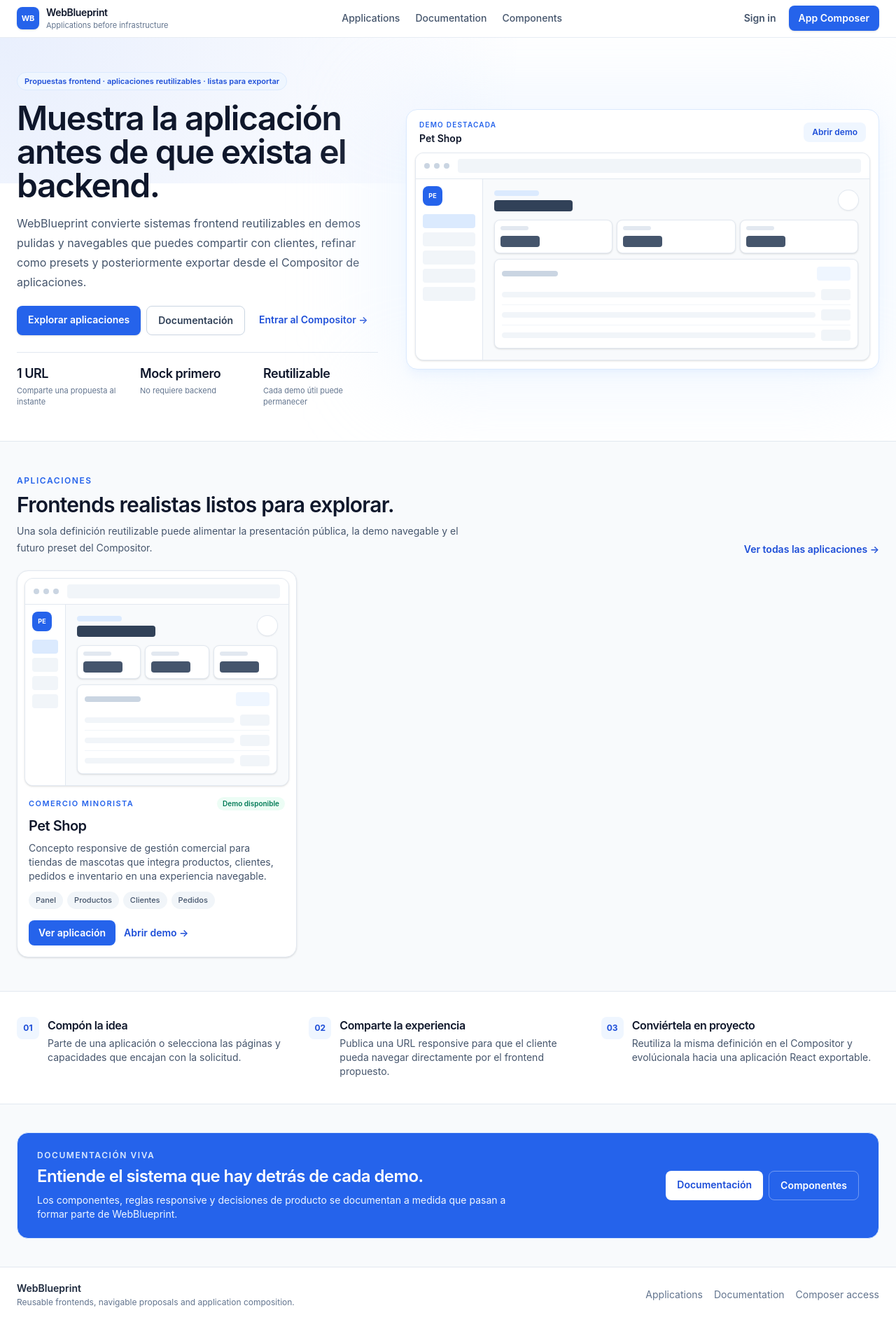
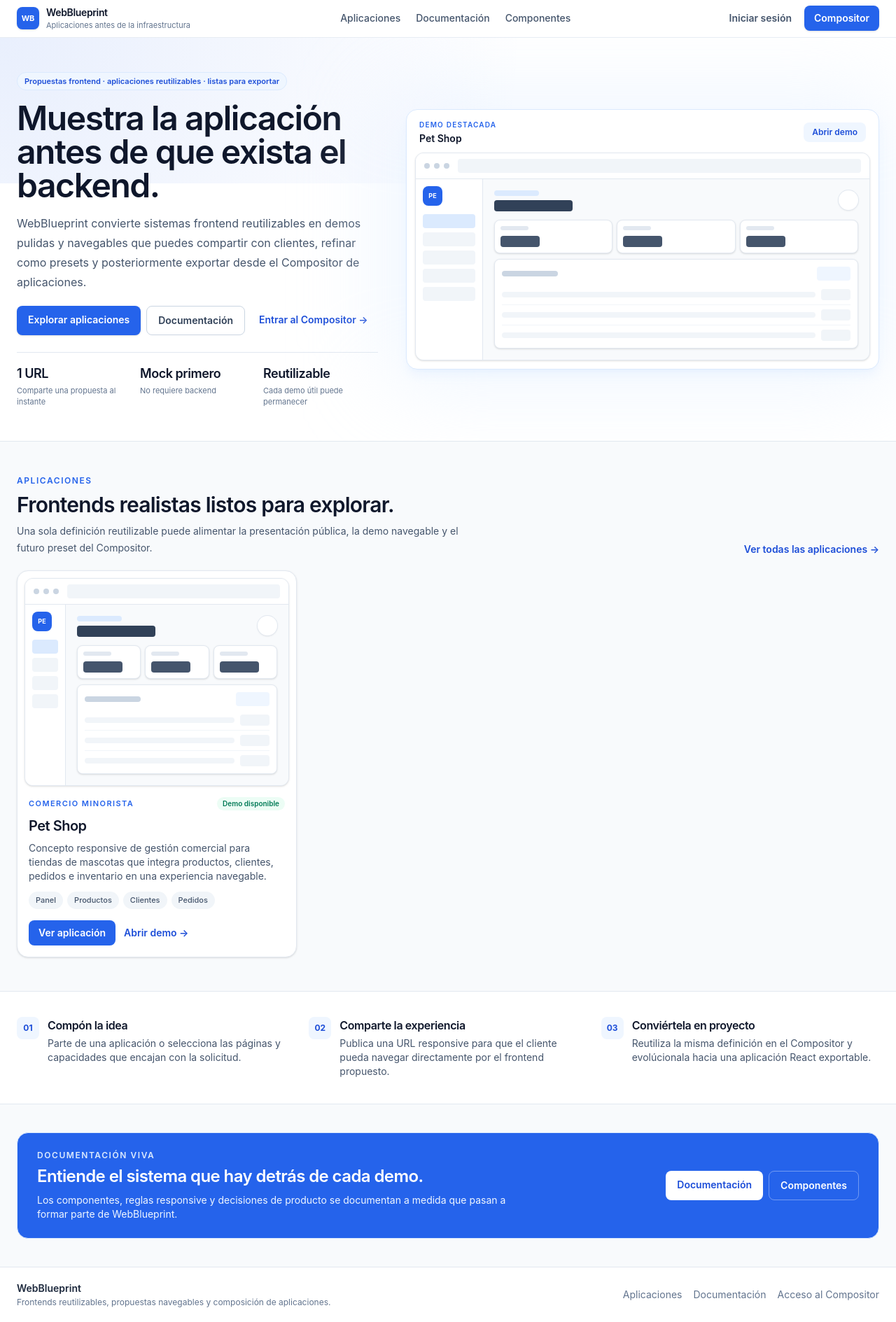
Before and after one commit to LuisHdezE/WebBlueprint, a React (Vite) app: page / in a window 1280 px wide. Shown: the whole page at 70% size. Built offline with nearby package versions, Linux system fonts and the light colour scheme.

Commit message:
fix(i18n): translate public shell

```diff
--- a/src/shell/PublicShell.tsx
+++ b/src/shell/PublicShell.tsx
@@ -2,9 +2,9 @@ import { useRef } from 'react';
 import { Link, NavLink, Outlet } from 'react-router';
 
 const navItems = [
-  { to: '/apps', label: 'Applications' },
-  { to: '/docs', label: 'Documentation' },
-  { to: '/components', label: 'Components' },
+  { to: '/apps', label: 'Aplicaciones' },
+  { to: '/docs', label: 'Documentación' },
+  { to: '/components', label: 'Componentes' },
 ] as const;
 
 function navClassName({ isActive }: { isActive: boolean }) {
@@ -24,17 +24,17 @@ export function PublicShell() {
     <div className="min-h-dvh bg-slate-50 text-slate-800">
       <header className="sticky top-0 z-50 border-b border-slate-200/80 bg-white/95 backdrop-blur">
         <div className="mx-auto flex max-w-[1440px] items-center justify-between gap-3 px-4 py-2 sm:px-5 lg:px-6">
-          <Link className="flex min-w-0 items-center gap-2.5" to="/" aria-label="WebBlueprint home">
+          <Link className="flex min-w-0 items-center gap-2.5" to="/" aria-label="Inicio de WebBlueprint">
             <span className="grid size-8 shrink-0 place-items-center rounded-lg bg-brand-600 text-[11px] font-bold text-white shadow-sm">
               WB
             </span>
             <span className="min-w-0">
               <span className="block truncate text-sm font-semibold tracking-tight text-slate-900">WebBlueprint</span>
-              <span className="hidden truncate text-[11px] text-slate-500 sm:block">Applications before infrastructure</span>
+              <span className="hidden truncate text-[11px] text-slate-500 sm:block">Aplicaciones antes de la infraestructura</span>
             </span>
           </Link>
 
-          <nav className="hidden items-center gap-0.5 md:flex" aria-label="Primary navigation">
+          <nav className="hidden items-center gap-0.5 md:flex" aria-label="Navegación principal">
             {navItems.map((item) => (
               <NavLink key={item.to} className={navClassName} to={item.to}>
                 {item.label}
@@ -44,19 +44,19 @@ export function PublicShell() {
 
           <div className="hidden items-center gap-1.5 md:flex">
             <Link className="rounded-lg px-3 py-2 text-sm font-semibold text-slate-600 hover:bg-slate-100" to="/login">
-              Sign in
+              Iniciar sesión
             </Link>
             <Link className="rounded-lg bg-brand-600 px-3.5 py-2 text-sm font-semibold text-white shadow-sm transition hover:bg-brand-700" to="/login">
-              App Composer
+              Compositor
             </Link>
           </div>
 
           <details ref={mobileMenuRef} className="relative md:hidden">
             <summary className="cursor-pointer list-none rounded-lg border border-slate-200 bg-white px-3 py-1.5 text-sm font-semibold text-slate-700 shadow-sm">
-              Menu
+              Menú
             </summary>
             <div className="absolute right-0 mt-2 w-60 rounded-xl border border-slate-200 bg-white p-2 shadow-xl">
-              <nav className="grid gap-1" aria-label="Mobile navigation">
+              <nav className="grid gap-1" aria-label="Navegación móvil">
                 {navItems.map((item) => (
                   <NavLink key={item.to} className={navClassName} to={item.to} onClick={closeMobileMenu}>
                     {item.label}
@@ -64,10 +64,10 @@ export function PublicShell() {
                 ))}
                 <div className="my-1 border-t border-slate-100" />
                 <Link className="rounded-lg px-3 py-2 text-sm font-medium text-slate-600 hover:bg-slate-100" to="/login" onClick={closeMobileMenu}>
-                  Sign in
+                  Iniciar sesión
                 </Link>
                 <Link className="rounded-lg bg-brand-600 px-3 py-2 text-sm font-semibold text-white" to="/login" onClick={closeMobileMenu}>
-                  App Composer
+                  Compositor
                 </Link>
               </nav>
             </div>
@@ -81,12 +81,12 @@ export function PublicShell() {
         <div className="mx-auto flex max-w-[1440px] flex-col gap-3 px-4 py-5 text-sm text-slate-500 sm:px-5 md:flex-row md:items-center md:justify-between lg:px-6">
           <div>
             <p className="font-semibold text-slate-800">WebBlueprint</p>
-            <p className="mt-0.5 text-xs">Reusable frontends, navigable proposals and application composition.</p>
+            <p className="mt-0.5 text-xs">Frontends reutilizables, propuestas navegables y composición de aplicaciones.</p>
           </div>
           <div className="flex flex-wrap gap-x-4 gap-y-1.5 text-xs sm:text-sm">
-            <Link className="hover:text-brand-700" to="/apps">Applications</Link>
-            <Link className="hover:text-brand-700" to="/docs">Documentation</Link>
-            <Link className="hover:text-brand-700" to="/login">Composer access</Link>
+            <Link className="hover:text-brand-700" to="/apps">Aplicaciones</Link>
+            <Link className="hover:text-brand-700" to="/docs">Documentación</Link>
+            <Link className="hover:text-brand-700" to="/login">Acceso al Compositor</Link>
           </div>
         </div>
       </footer>
```
